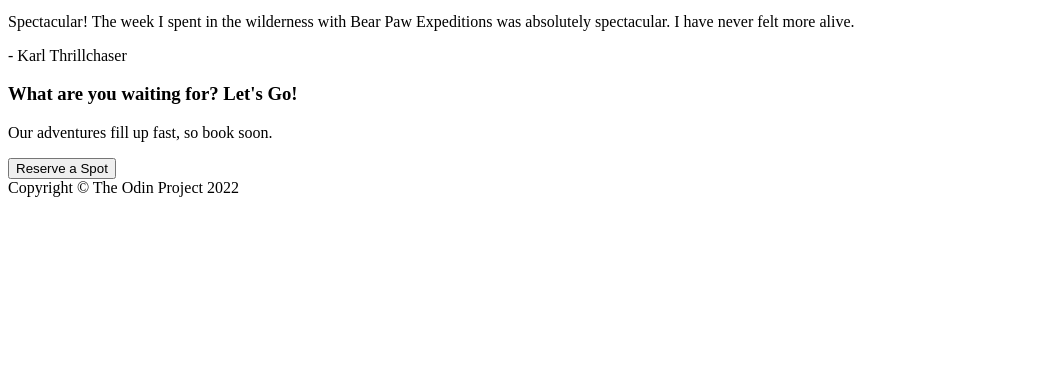
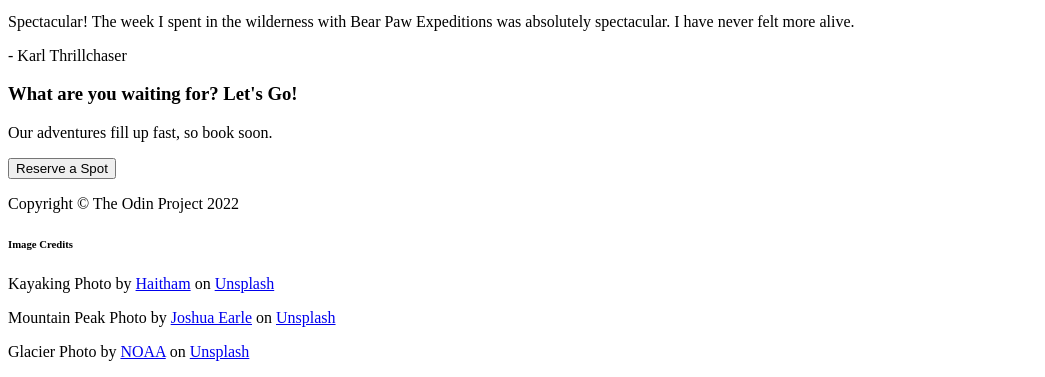
Before and after one commit to cyberstream/top-landing-page, a plain HTML site: page index.html in a window 1280 px wide. Shown: the part 523-900 px from the top of the page, without its empty margins (0-1045 px from the left). Before the commit the page ends 800 px from the top, so only its background shows below. Drawn offline with Linux system fonts and the light colour scheme.

Commit message:
Add thumbnail images

```diff
--- a/index.html
+++ b/index.html
@@ -69,7 +69,18 @@
     </div>
 
     <footer>
-        Copyright &copy; The Odin Project 2022
+        <p>Copyright &copy; The Odin Project 2022</p>
+
+        <h6>Image Credits</h6>
+
+        <p>Kayaking Photo by <a href="https://unsplash.com/@haithama?utm_source=unsplash&utm_medium=referral&utm_content=creditCopyText">Haitham</a> on <a href="https://unsplash.com/s/photos/kayak-rapids?utm_source=unsplash&utm_medium=referral&utm_content=creditCopyText">Unsplash</a></p>
+
+        <p>Mountain Peak Photo by <a href="https://unsplash.com/@joshuaearle?utm_source=unsplash&utm_medium=referral&utm_content=creditCopyText">Joshua Earle</a> on <a href="https://unsplash.com/s/photos/mountain-peak?utm_source=unsplash&utm_medium=referral&utm_content=creditCopyText">Unsplash</a></p>
+
+        <p>Glacier Photo by <a href="https://unsplash.com/@noaa?utm_source=unsplash&utm_medium=referral&utm_content=creditCopyText">NOAA</a> on <a href="https://unsplash.com/s/photos/glacier?utm_source=unsplash&utm_medium=referral&utm_content=creditCopyText">Unsplash</a>
+        </p>
+
+        <p></p>
     </footer>
 </body>
 </html>
```
Also changed, not shown: img/glacier.jpg (added), img/kayak.jpg (added), img/peak.jpg (added).
